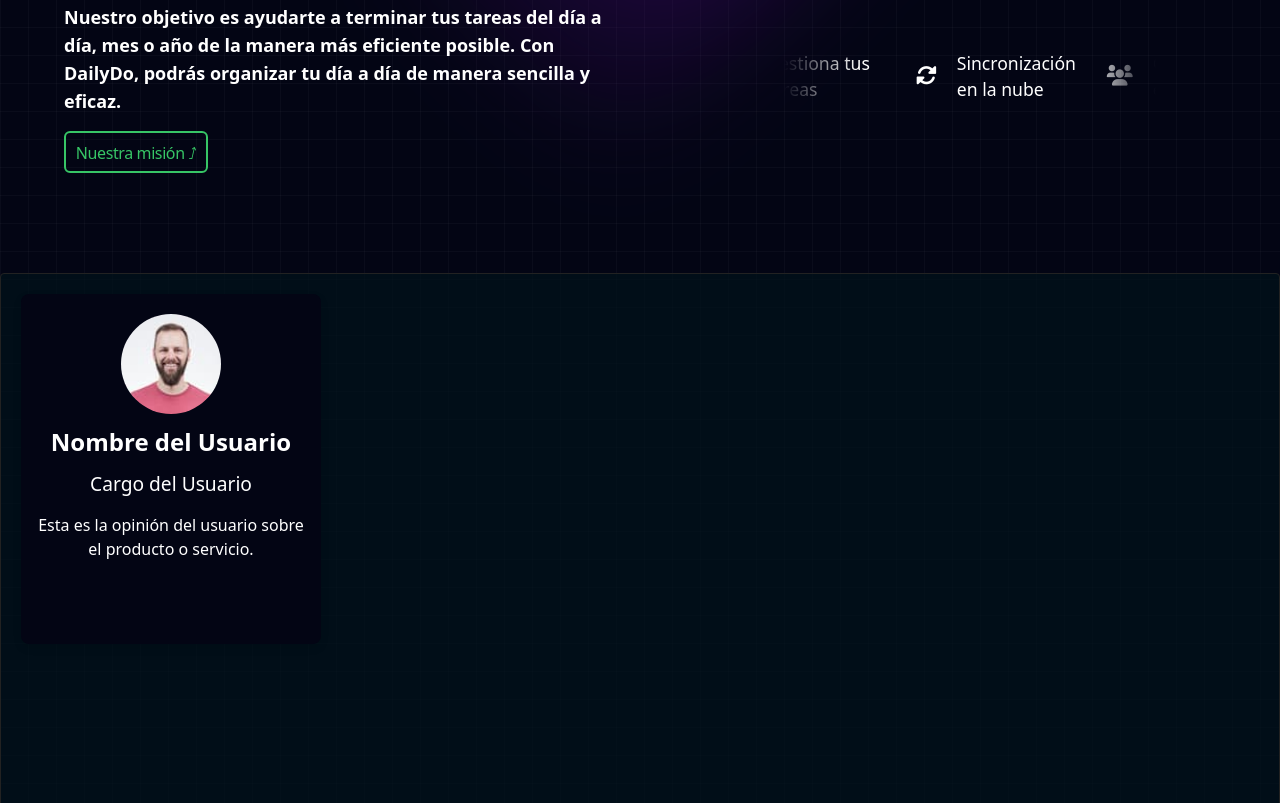
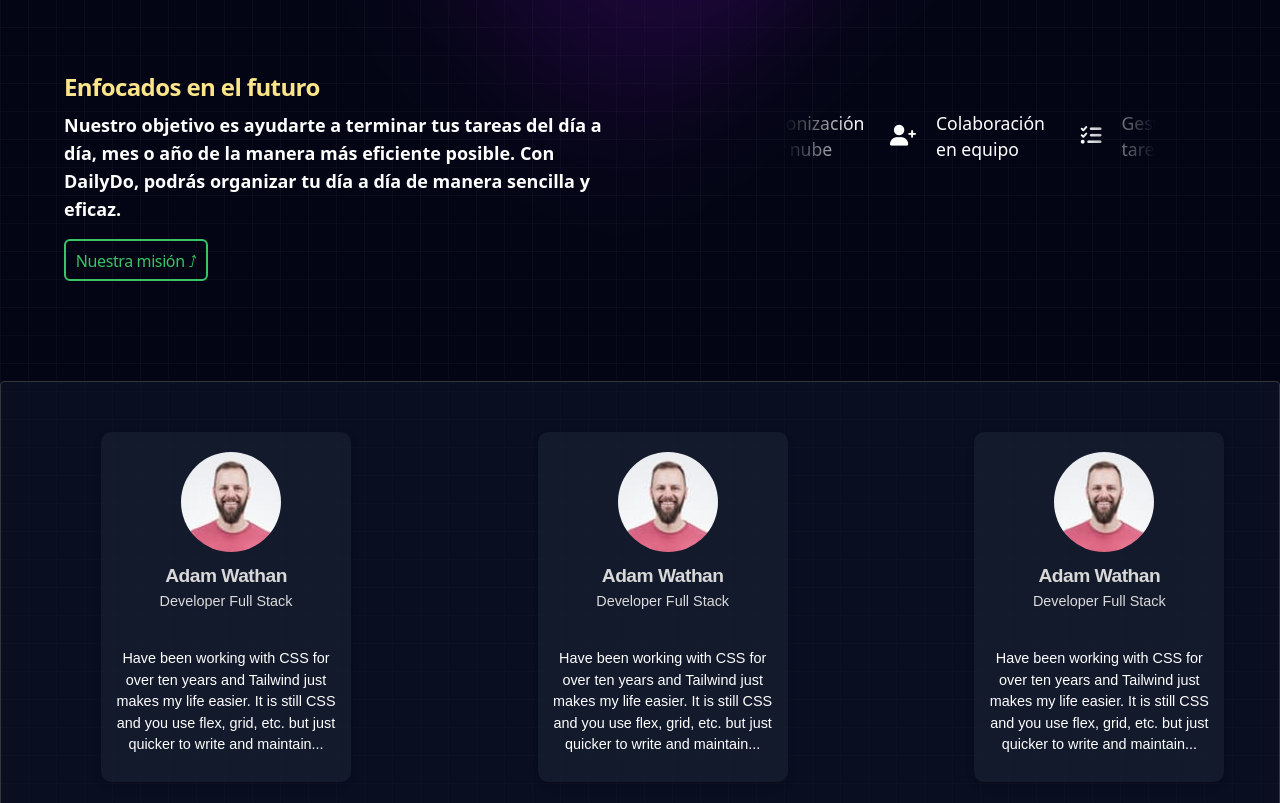
Before and after one commit to Aleexqnder/DailyDo, a website: page Index.html in a window 1280 px wide. Shown: the part 477-1280 px from the top of the page. Drawn offline with nearby package versions, Linux system fonts and the light colour scheme.

Commit message:
Update landing page with improved background styling, title text animation, and card layout adjustments

```diff
--- a/Index.html
+++ b/Index.html
@@ -32,14 +32,20 @@
         </div>
     </header>
 
-    <h1 id="text-title" class="text-white text-left mt-14 pl-16 text-5xl font-extrabold tracking-tight leading-tight Fifties Cond Light">Organiza tu día,<br>Alcanza tus metas,<br>Maximiza tu productividad.</h1>
+    <div class="grid grid-cols-2 gap-4 sm:grid-cols-1 lg:grid-cols-2">
+      <h1 id="text-title" class="text-white text-left mt-14 pl-16 text-5xl font-extrabold tracking-tight leading-tight VVDS Fifties Cond Light">Organiza tu día,<br>Alcanza tus metas,<br>Maximiza tu productividad.</h1>
+        <div class="textColumn text-amber-200 text-3xl font-extrabold tracking-tight leading-tight VVDS Fifties Cond Light">
+          Da el salto a una nueva forma de organizarte con DailyDo.
+       </div>
+    </div>
     <h1 class="text-lg pl-16 mt-2 font-bold text-sky-200 justify-text">Transforma la organización de tu vida y la de tu equipo con una herramienta <br> de tareas que simplifica cada paso y te ayuda a alcanzar tus metas con mayor eficiencia.</h1>
+
 
     <div class="grid grid-cols-2 gap-10">
         <!-- Columna izquierda: Títulos y Enlace -->
         <div class="flex flex-col">
             <!-- Títulos -->
-            <h1 class="mt-20 pl-16 text-amber-200 text-2xl font-extrabold tracking-tight">Enfocados en el futuro</h1>
+            <h1 class="mt-32 pl-16 text-amber-200 text-2xl font-extrabold tracking-tight">Enfocados en el futuro</h1>
             <h1 class="text-lg mt-2 pl-16 font-bold text-white">
                 Nuestro objetivo es ayudarte a terminar tus tareas del día a día, mes o año de la manera más eficiente posible. Con DailyDo, podrás organizar tu día a día de manera sencilla y eficaz.
             </h1>
@@ -57,15 +63,15 @@
         <!-- Columna derecha: Div de items animados -->
         <div class="wrapped">
           <div class="item item1">
-            <i class="fas fa-users"></i>
+            <i class="fa-solid fa-user-plus"></i>
             <span>Colaboración en equipo</span>
           </div>
           <div class="item item2">
-            <i class="fas fa-tasks"></i>
+            <i class="fa-duotone fa-solid fa-list-check"></i>
             <span>Gestiona tus tareas</span>
           </div>
           <div class="item item3">
-            <i class="fas fa-sync-alt"></i>
+            <i class="fa-solid fa-cloud"></i>
             <span>Sincronización en la nube</span>
           </div>
         </div>
@@ -73,17 +79,43 @@
 
 
        <div class="custom-background">
-      <div class="grid grid-cols-1 gap-6 lg:gap-8 sm:grid-cols-2 lg:grid-cols-3">
+        <div class="grid grid-cols-1 gap-1 lg:gap-8 sm:grid-cols-2 lg:grid-cols-3">
         <ul>
           <li class="card">
             <img src="/Images/ManExample.jpg" alt="User Image" class="card-image">
             <div class="card-content">
-              <h2 class="card-name">Nombre del Usuario</h2>
-              <h3 class="card-title">Cargo del Usuario</h3>
-              <p class="card-opinion">Esta es la opinión del usuario sobre el producto o servicio.</p>
+              <h2 class="card-name">Adam Wathan</h2>
+              <h3 class="card-title Fifties Cond Light">Developer Full Stack</h3>
+              <p class="card-opinion">Have been working with CSS for over ten years and Tailwind just makes my life easier. It is still CSS and you use flex, grid, etc. but just quicker to write and maintain...</p>
             </div>
           </li>
         </ul>
+
+        <ul>
+          <li class="card">
+            <img src="/Images/ManExample.jpg" alt="User Image" class="card-image">
+            <div class="card-content">
+              <h2 class="card-name">Adam Wathan</h2>
+              <h3 class="card-title Fifties Cond Light">Developer Full Stack</h3>
+              <p class="card-opinion">Have been working with CSS for over ten years and Tailwind just makes my life easier. It is still CSS and you use flex, grid, etc. but just quicker to write and maintain...</p>
+            </div>
+          </li>
+        </ul>
+
+        <ul>
+          <li class="card">
+            <img src="/Images/ManExample.jpg" alt="User Image" class="card-image">
+            <div class="card-content">
+              <h2 class="card-name">Adam Wathan</h2>
+              <h3 class="card-title Fifties Cond Light">Developer Full Stack</h3>
+              <p class="card-opinion">Have been working with CSS for over ten years and Tailwind just makes my life easier. It is still CSS and you use flex, grid, etc. but just quicker to write and maintain...</p>
+            </div>
+          </li>
+        </ul>
+
+
+
+
       </div>
     </div>
 
--- a/Styles/Style.css
+++ b/Styles/Style.css
@@ -1,3 +1,21 @@
+@import url('https://fonts.googleapis.com/css2?family=Raleway:wght@900&display=swap');
+
+.TextArt{
+  position: absolute;
+  top: 50%;
+  left: 50%;
+  transform: translate(-50%, -50%);
+  font-size:120px;
+	letter-spacing:0.1em;
+  -webkit-text-fill-color: transparent;
+  -webkit-text-stroke-width: 3px;
+  -webkit-text-stroke-color: white;
+  text-shadow:
+						8px 8px #ff1f8f,
+						20px 20px #000000;
+}
+
+
 .josefin-sans-header {
     font-family: "Josefin Sans", sans-serif;
     font-optical-sizing: auto;
@@ -39,8 +57,8 @@
 
   .custom-background {
     margin-top: 100px;
-    background: #00121baf;
-    border: 1px solid #222222;
+    background: #0f172a8f;
+    border: 1px solid #363636;
     border-radius: 4px;
     position: relative;
     width: 100%;
@@ -109,16 +127,18 @@
 
 
 .card {
-  background: #030514;
-  margin-top: 20px;
-  margin-left: 20px;
-  border-radius: 8px;
+  background: #1e293b71;
+  margin-top: 50px;
+  margin-left: 100px;
+  border-radius: 10px;
   box-shadow: 0 4px 8px rgba(0, 0, 0, 0.1);
   overflow: hidden;
   text-align: center;
-  width: 300px;
+  width: 250px;
   height: 350px;
 }
+
+
 
 .card-image {
   width: 100px;
@@ -126,7 +146,7 @@
   border-radius: 50%;
   object-fit: cover;
   margin-top: 20px;
-  margin-left: 100px;
+  margin-left: 80px;
 }
 
 .card-content {
@@ -134,21 +154,27 @@
 }
 
 .card-name {
-  font-size: 1.5em;
-  font-weight: bold;
-  margin-bottom: 10px;
-  color: #fff;
+  font-family: 'Poppins', sans-serif;
+  font-weight: 800;
+  font-size: 1.2em;
+  color: #d8d8d8;
+  margin-bottom: 1px;
+  letter-spacing: -0.5px;
 }
 
 .card-title {
-  font-size: 1.2em;
-  color: #fff;
-  margin-bottom: 15px;
+  font-size: 0.9em;
+  font-family: 'Salina Trial Black', sans-serif;
+  color: #dbdbdb;
+  margin-bottom: 35px;
+
 }
 
 .card-opinion {
-  font-size: 1em;
+  font-family: 'Salina Trial Black', sans-serif;
+  font-size: 0.9em;
   color: #fff;
+  text-align: center;
 }
 
 .wrapped {
@@ -188,7 +214,7 @@
   padding: 0 20px;
   position: absolute;
   animation-name: scrollLeft;
-  animation-duration: 11s;
+  animation-duration: 6s;
   animation-timing-function: linear;
   animation-iteration-count: infinite;
   font-size: 1.1rem;
@@ -209,11 +235,11 @@
 
 
 .item1 {
-  animation-delay: calc(11s / 3 * 2 * -1); /* Ajusta el delay según la duración de la animación */
+  animation-delay: calc(6s / 3 * 2 * -1); /* Ajusta el delay según la duración de la animación */
 }
 
 .item2 {
-  animation-delay: calc(11s / 3 * 1 * -1); /* Ajusta el delay según la duración de la animación */
+  animation-delay: calc(6s / 3 * 1 * -1); /* Ajusta el delay según la duración de la animación */
 }
 
 .item i {
@@ -270,3 +296,10 @@
   background: #37c566;
   transition: background 0s;
 }
+
+
+.textColumn{
+  margin-left: 150px;
+  margin-top: 80px;
+  text-align: center;
+}
```
Also changed, not shown: Images/Web.png (added).
